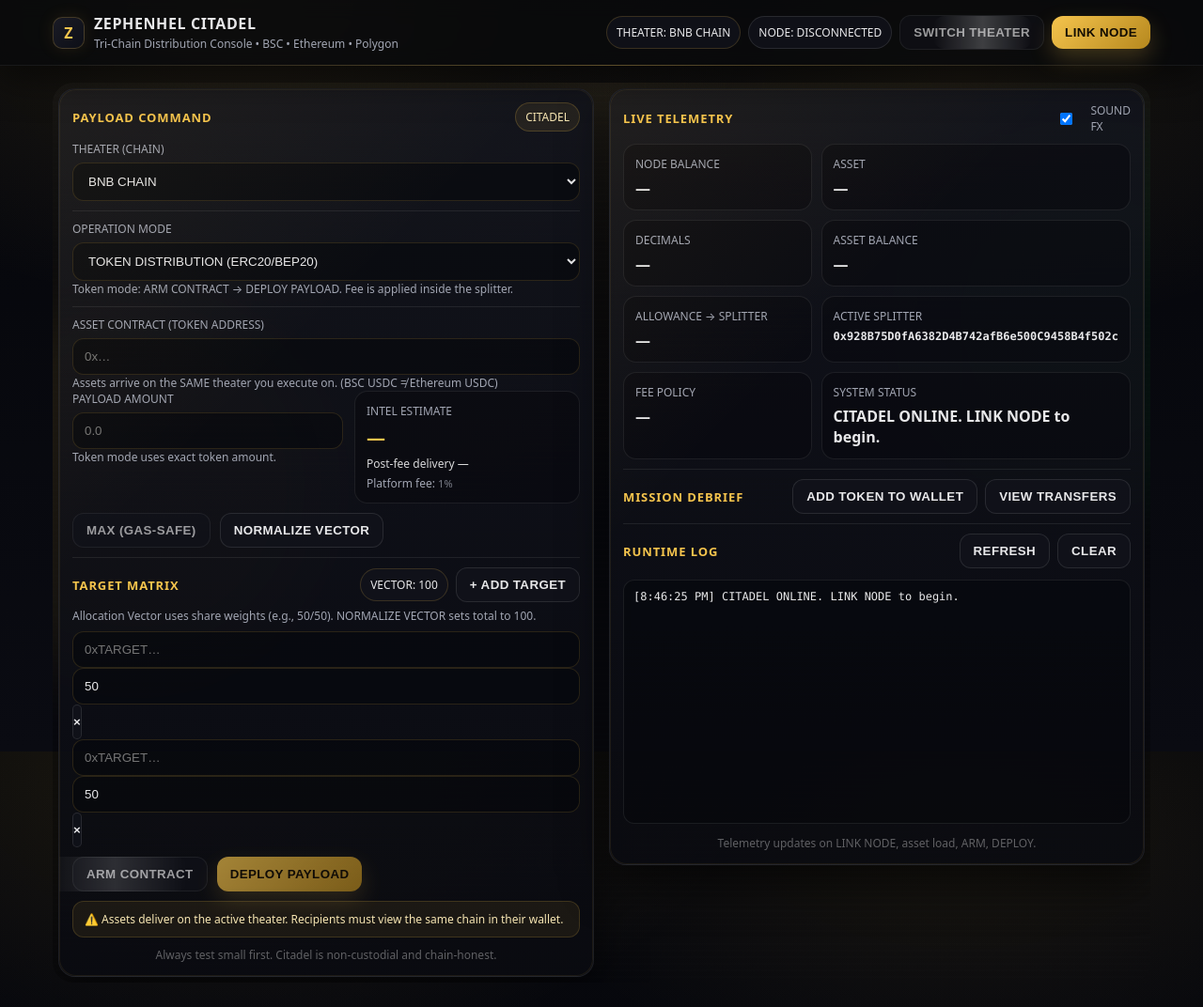
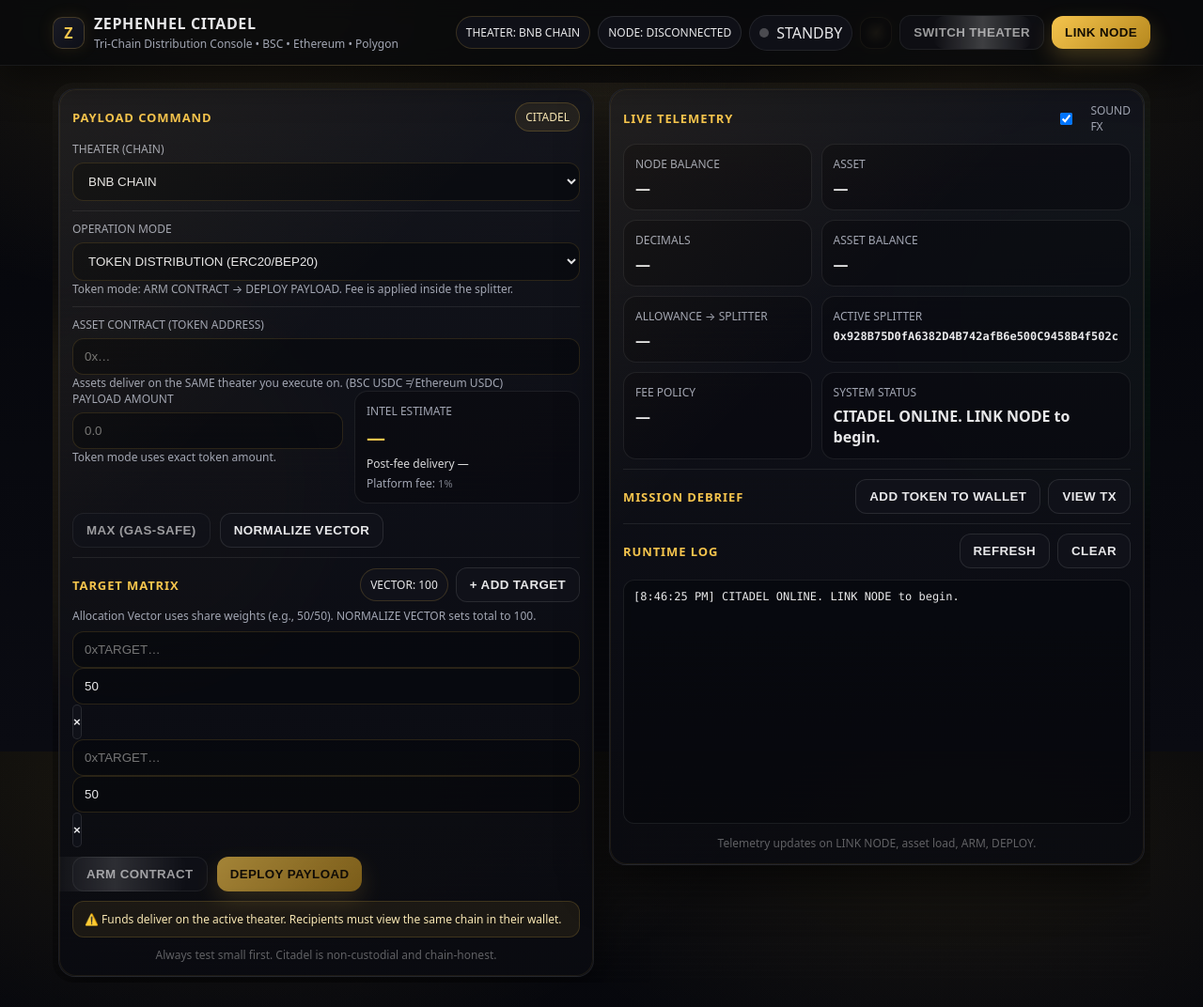
Before and after one commit to Zephenhel/zephenhel-console, a plain HTML site: page index.html in a window 1280 px wide. Shown: the whole page at 94% size. Drawn offline with Linux system fonts and the light colour scheme.

Commit message:
Update index.html

```diff
--- a/index.html
+++ b/index.html
@@ -1,3 +1,4 @@
+<!-- index.html (FULL OVERWRITE) -->
 <!doctype html>
 <html lang="en">
 <head>
@@ -22,6 +23,13 @@
       <div class="pills">
         <div class="pill net" id="pillNet">THEATER: —</div>
         <div class="pill wallet" id="pillWallet">NODE: DISCONNECTED</div>
+
+        <div class="console-led" title="System health">
+          <span class="led-dot" id="ledDot"></span>
+          <span id="ledText">STANDBY</span>
+        </div>
+
+        <div class="radar off" id="radar" title="Radar sweep"></div>
 
         <button class="btn ghost" id="btnSwitch" title="Switch network">SWITCH THEATER</button>
         <button class="btn gold" id="btnConnect">LINK NODE</button>
@@ -68,7 +76,7 @@
             <div class="label">ASSET CONTRACT (TOKEN ADDRESS)</div>
             <input id="inpToken" placeholder="0x…" spellcheck="false" />
             <div class="small" id="tokenNote">
-              Assets arrive on the SAME theater you execute on. (BSC USDC ≠ Ethereum USDC)
+              Assets deliver on the SAME theater you execute on. (BSC USDC ≠ Ethereum USDC)
             </div>
           </div>
 
@@ -116,7 +124,7 @@
           </div>
 
           <div class="notice" id="tipBox">
-            ⚠️ Assets deliver on the active theater. Recipients must view the same chain in their wallet.
+            ⚠️ Funds deliver on the active theater. Recipients must view the same chain in their wallet.
           </div>
 
           <div class="error" id="errBox" style="display:none;"></div>
@@ -175,7 +183,7 @@
             <h2>MISSION DEBRIEF</h2>
             <div class="inlineBtns">
               <button class="btn ghost" id="btnAddToken">ADD TOKEN TO WALLET</button>
-              <button class="btn ghost" id="btnViewTx">VIEW TRANSFERS</button>
+              <button class="btn ghost" id="btnViewTx">VIEW TX</button>
             </div>
           </div>
 
@@ -206,6 +214,7 @@
           <h2>CONFIRM DEPLOYMENT</h2>
           <button class="btn ghost" id="btnModalClose">CANCEL</button>
         </div>
+
         <div class="notice" id="modalBody"></div>
 
         <div class="hr"></div>
```
